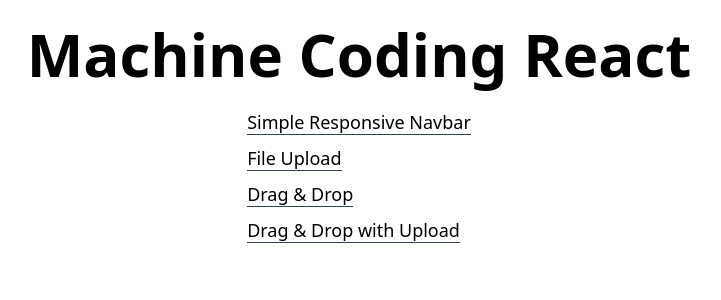
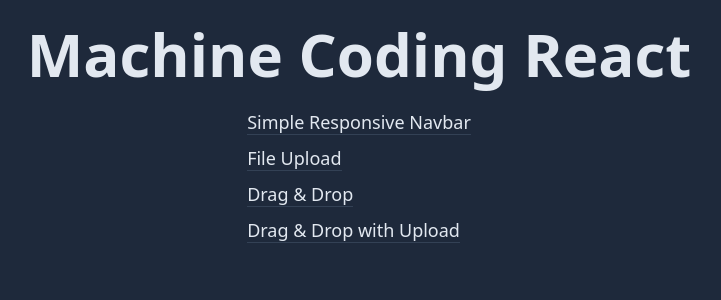
Before and after one commit to GautamRaj-1200/machine-coding-react, a React (Vite) app in the folder tailwind/: page / in a window 1280 px wide. Shown: the top 300 px of the page, without its empty margins (281-1002 px from the left). Built offline with nearby package versions, Linux system fonts and the light colour scheme.

Commit message:
refactor: add better colors on simple navbar

```diff
--- a/tailwind/src/pages/Home.jsx
+++ b/tailwind/src/pages/Home.jsx
@@ -3,7 +3,7 @@
 const Home = () => {
   return (
     <>
-      <main className="flex flex-col items-center justify-center">
+      <main className="flex flex-col items-center min-h-screen bg-slate-800 text-slate-200">
         <h1 className="my-6 text-3xl font-bold md:text-6xl sm:text-4xl">
           Machine Coding React
         </h1>
```
